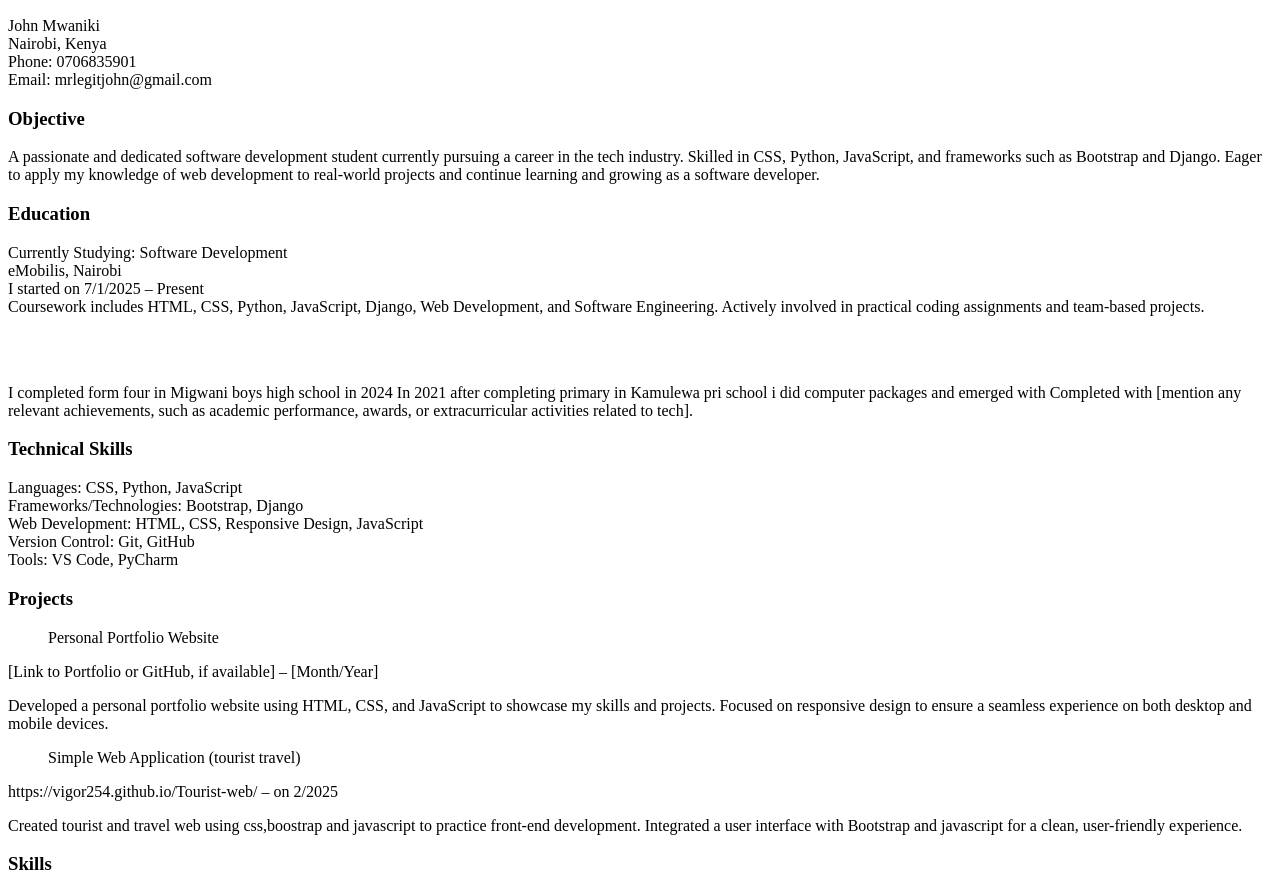
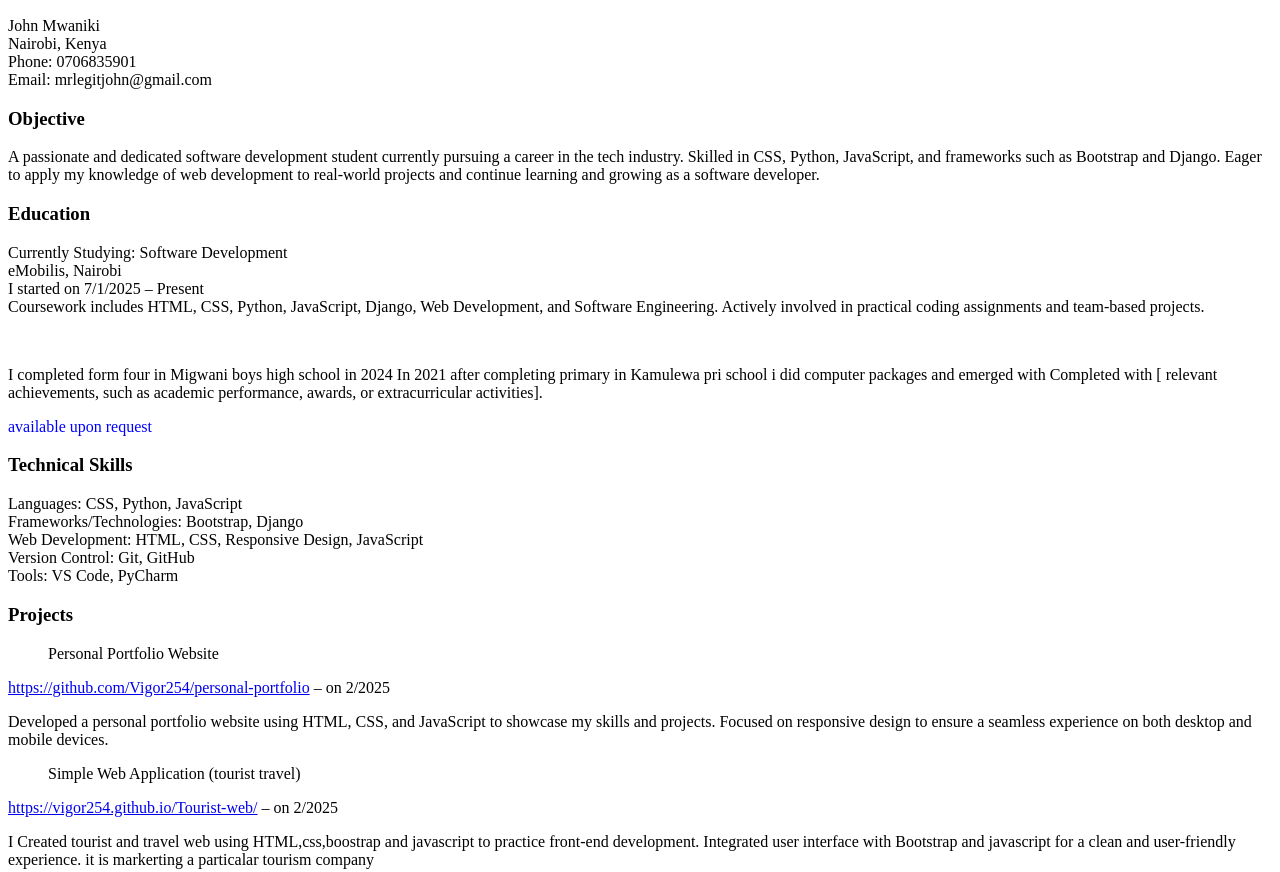
Before and after one commit to Vigor254/personal-portfolio, a plain HTML site: page myproject/mycv.html in a window 1280 px wide. Shown: the part 110-982 px from the top of the page. Drawn offline with Linux system fonts and the light colour scheme.

Commit message:
first commit

```diff
--- a/myproject/mycv.html
+++ b/myproject/mycv.html
@@ -1,7 +1,7 @@
 <!DOCTYPE html>
 <html lang="en">
 <head><style>body{background-color: white;}
-
+             .complement{color: blue;}
 </style>
     <meta charset="UTF-8">
     <meta name="viewport" content="width=device-width, initial-scale=1.0">
@@ -27,10 +27,10 @@
                 eMobilis, Nairobi <br>
                 I started on 7/1/2025 – Present <br>
                 Coursework includes HTML, CSS, Python, JavaScript, Django, Web Development, and Software Engineering.
-                Actively involved in practical coding assignments and team-based projects.</p> <br> <br>
+                Actively involved in practical coding assignments and team-based projects.</p> <br>
                  <p>I completed form four in Migwani boys high school in 2024
                     In 2021 after completing primary in Kamulewa pri school i did computer packages and emerged with
-                    Completed with [mention any relevant achievements, such as academic performance, awards, or extracurricular activities related to tech].</p>
+                    Completed with [ relevant achievements, such as academic performance, awards, or extracurricular activities]. <div class="complement">available upon request</div></p>
                  <h3>Technical Skills</h3>
                   <p>Languages: CSS, Python, JavaScript <br>
                     Frameworks/Technologies: Bootstrap, Django <br>
@@ -39,20 +39,20 @@
                     Tools: VS Code, PyCharm <br></p>
                  <h3>Projects</h3>
                    <p> <ol> Personal Portfolio Website</ol> </p>
-                    <p>[Link to Portfolio or GitHub, if available] – [Month/Year]</p>
+                    <p><a href="https://github.com/Vigor254/personal-portfolio">https://github.com/Vigor254/personal-portfolio</a> – on 2/2025</p>
                     <p>Developed a personal portfolio website using HTML, CSS, and JavaScript to showcase my skills and projects.
                         Focused on responsive design to ensure a seamless experience on both desktop and mobile devices.</p>
                    <p><ol>Simple Web Application (tourist travel)</ol></p>
-                    <p>https://vigor254.github.io/Tourist-web/ – on 2/2025</p>
-                    <p>Created tourist and travel web using css,boostrap and javascript to practice front-end development.
-                        Integrated a user interface with Bootstrap and javascript for a clean, user-friendly experience.</p>
+                    <p><a href="https://vigor254.github.io/Tourist-web/">https://vigor254.github.io/Tourist-web/</a> – on 2/2025</p>
+                    <p> I Created tourist and travel web using HTML,css,boostrap and javascript to practice front-end development.
+                        Integrated  user interface with Bootstrap and javascript for a clean and user-friendly experience.  it is markerting a particalar tourism company</p>
                  <h3>Skills</h3>
                   <p>Technical Skills: HTML, CSS, JavaScript, Python, Bootstrap, Django, Git <br>
                     Soft Skills: Problem-solving, Communication, Time Management, Teamwork <br>
                     Languages: Fluent in English and Swahili</p>
                  <h3>References</h3>
                   <p>
-                    Available upon request.</p>
+                    <div class="complement">Available upon request</div>.</p>
 
             </p>
 
```
Also changed, not shown: myproject/image copy/1385382.jpg (added), myproject/image copy/Logo.png (added), myproject/image copy/VG LOG2.png (added), myproject/image copy/computer_engineer-compare-page.png (added), myproject/image copy/log.png (added), myproject/image copy/long2.png (added), myproject/image copy/nubelson-fernandes--Xqckh_XVU4-unsplash.jpg (added), 3 other files.
